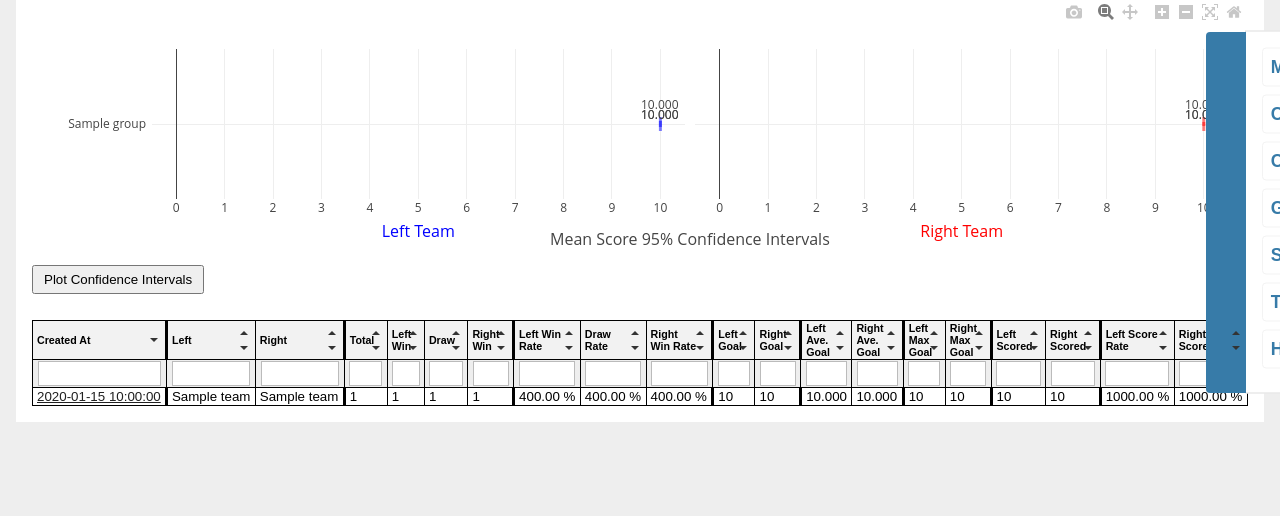
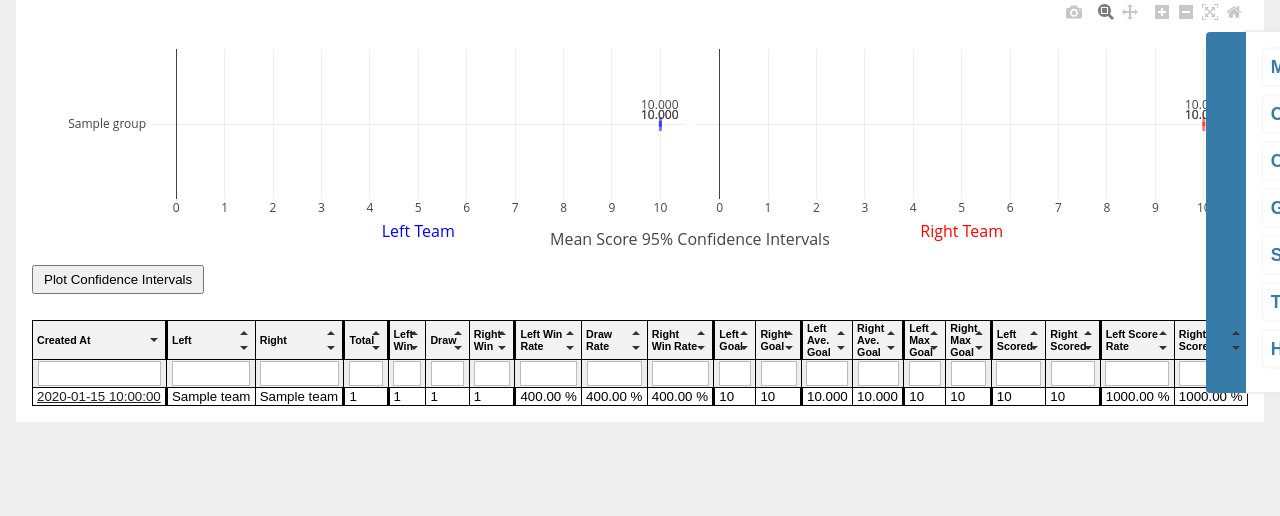
Before and after one commit to helios-base/rcgamestats, a Flask app: page /group/stats/ in a window 1280 px wide. Shown: the part 188-704 px from the top of the page. Run offline with Flask 3, Linux system fonts and the light colour scheme; a user stored in the database is signed in; tables that the repository leaves empty hold one stand-in row (values such as "Sample post"); some libraries are stand-ins or nearby versions.

Commit message:
statsページのデザイン修正．CSSの設計を修正． (#169)
* statsページの表デザインの修正．Total列の両側を太線にして強調．

* スタイルシートのlborderをidからclassへ変更し，thとtdの共通に設定

```diff
--- a/server/group/templates/group/stats.html
+++ b/server/group/templates/group/stats.html
@@ -31,24 +31,24 @@
     <thead>
         <tr>
             <th class="stats">Created At</th>
-            <th class="stats" id="lborder">Left</th>
+            <th class="stats lborder">Left</th>
             <th class="stats">Right</th>
-            <th class="stats" id="lborder">Total</th>
-            <th class="stats">Left Win</th>
+            <th class="stats lborder">Total</th>
+            <th class="stats lborder">Left Win</th>
             <th class="stats">Draw</th>
             <th class="stats">Right Win</th>
-            <th class="stats" id="lborder">Left Win Rate</th>
+            <th class="stats lborder">Left Win Rate</th>
             <th class="stats">Draw Rate</th>
             <th class="stats">Right Win Rate</th>
-            <th class="stats" id="lborder">Left Goal</th>
+            <th class="stats lborder">Left Goal</th>
             <th class="stats">Right Goal</th>
-            <th class="stats" id="lborder">Left Ave. Goal</th>
+            <th class="stats lborder">Left Ave. Goal</th>
             <th class="stats">Right Ave. Goal</th>
-            <th class="stats" id="lborder">Left Max Goal</th>
+            <th class="stats lborder">Left Max Goal</th>
             <th class="stats">Right Max Goal</th>
-            <th class="stats" id="lborder">Left Scored</th>
+            <th class="stats lborder">Left Scored</th>
             <th class="stats">Right Scored</th>
-            <th class="stats" id="lborder">Left Score Rate</th>
+            <th class="stats lborder">Left Score Rate</th>
             <th class="stats">Right Score Rate</th>
         </tr>
     </thead>
@@ -105,8 +105,7 @@
         row.appendChild(cell);
 
         cell = document.createElement('td');
-        cell.classList.add('stats');
-        cell.id = 'lborder';
+        cell.classList.add('stats', 'lborder');
         cell.textContent = stats.left_team;
         row.appendChild(cell);
 
@@ -116,13 +115,12 @@
         row.appendChild(cell);
 
         cell = document.createElement('td');
-        cell.classList.add('stats');
-        cell.id = 'lborder';
+        cell.classList.add('stats', 'lborder');
         cell.textContent = stats.completed_count;
         row.appendChild(cell);
 
         cell = document.createElement('td');
-        cell.classList.add('stats');
+        cell.classList.add('stats', 'lborder');
         cell.textContent = stats.left_win;
         row.appendChild(cell);
 
@@ -137,8 +135,7 @@
         row.appendChild(cell);
 
         cell = document.createElement('td');
-        cell.classList.add('stats');
-        cell.id = 'lborder';
+        cell.classList.add('stats', 'lborder');
         cell.textContent = (stats.left_win_rate * 100).toFixed(2) + ' %';
         row.appendChild(cell);
 
@@ -153,8 +150,7 @@
         row.appendChild(cell);
 
         cell = document.createElement('td');
-        cell.classList.add('stats');
-        cell.id = 'lborder';
+        cell.classList.add('stats', 'lborder');
         cell.textContent = stats.left_sum_of
         cell.textContent = stats.left_sum_of_scores;
         row.appendChild(cell);
@@ -165,8 +161,7 @@
         row.appendChild(cell);
 
         cell = document.createElement('td');
-        cell.classList.add('stats');
-        cell.id = 'lborder';
+        cell.classList.add('stats', 'lborder');
         cell.textContent = stats.left_mean_score.toFixed(3);
         row.appendChild(cell);
 
@@ -176,8 +171,7 @@
         row.appendChild(cell);
 
         cell = document.createElement('td');
-        cell.classList.add('stats');
-        cell.id = 'lborder';
+        cell.classList.add('stats', 'lborder');
         cell.textContent = stats.left_max_score;
         row.appendChild(cell);
 
@@ -187,8 +181,7 @@
         row.appendChild(cell);
 
         cell = document.createElement('td');
-        cell.classList.add('stats');
-        cell.id = 'lborder';
+        cell.classList.add('stats', 'lborder');
         cell.textContent = stats.left_scored_games;
         row.appendChild(cell);
 
@@ -198,8 +191,7 @@
         row.appendChild(cell);
 
         cell = document.createElement('td');
-        cell.classList.add('stats');
-        cell.id = 'lborder';
+        cell.classList.add('stats', 'lborder');
         cell.textContent = (stats.left_scored_games_rate * 100).toFixed(2) + ' %';
         row.appendChild(cell);
 
--- a/server/static/style.css
+++ b/server/static/style.css
@@ -135,7 +135,7 @@ td.stats {
     max-width: 20ch; /* 最大幅を設定 */
 }
 /* 特定のカラムの境界線を強調する */
-#lborder{
+th.lborder, td.lborder {
     border-left: 3px solid #000; /* 左側の境界線を太くする */
 }
 
```
Also changed, not shown: server/group/templates/group/detail.html (+14 -14 lines), server/host/templates/host/index.html (+7 -7 lines).
